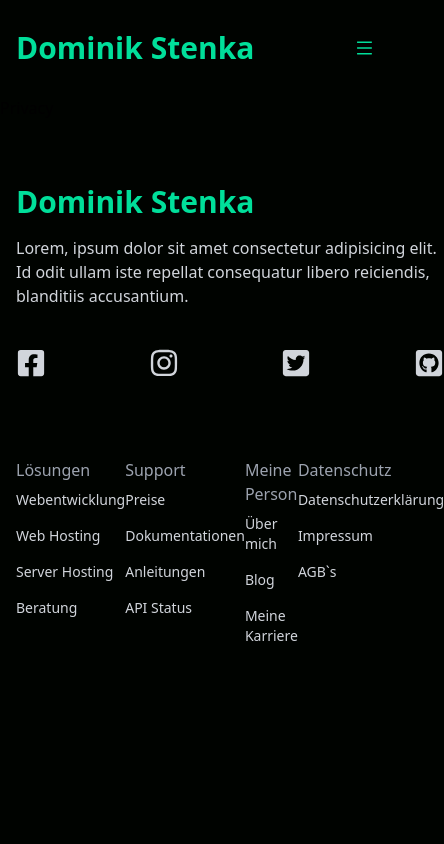
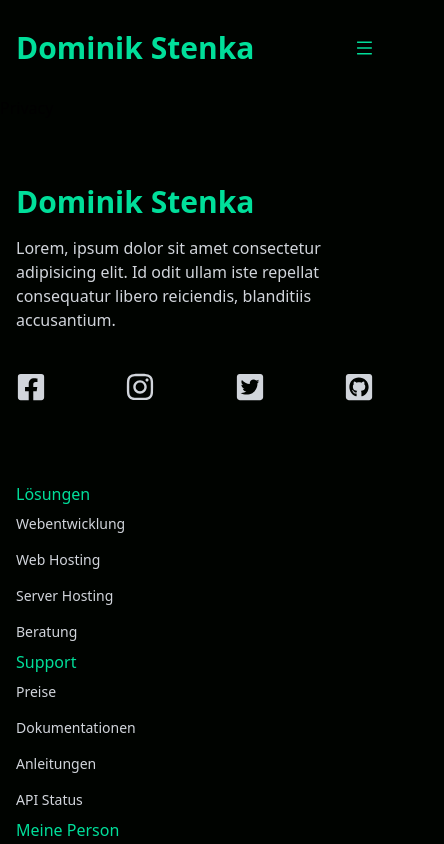
Before and after one commit to dstenka/Portfolio, a React (Create React App) app: page /privacy in a window 390 px wide. Shown: the top 844 px of the page, 444 px wide, since content can reach past the window. Built offline with nearby package versions, Linux system fonts and the light colour scheme.

Commit message:
footer responsive

```diff
--- a/src/components/Footer.jsx
+++ b/src/components/Footer.jsx
@@ -49,9 +49,9 @@ const Footer = () => {
                     </a>
                 </div>
             </div>
-            <div className="lg:col-span-2 flex justify-between mt-6">
+            <div className="md:col-span-2 grid md:grid-cols-4 sm:grid-cols-2 mt-6">
                 <div>
-                    <h6 className="font-medium text-gray-400">Lösungen</h6>
+                    <h6 className="font-medium text-[#00df9a]">Lösungen</h6>
                     <ul>
                         <li className="py-2 text-sm">Webentwicklung</li>
                         <li className="py-2 text-sm">Web Hosting</li>
@@ -60,7 +60,7 @@ const Footer = () => {
                     </ul>
                 </div>
                 <div>
-                    <h6 className="font-medium text-gray-400">Support</h6>
+                    <h6 className="font-medium text-[#00df9a]">Support</h6>
                     <ul>
                         <li className="py-2 text-sm">Preise</li>
                         <li className="py-2 text-sm">Dokumentationen</li>
@@ -69,7 +69,7 @@ const Footer = () => {
                     </ul>
                 </div>
                 <div>
-                    <h6 className="font-medium text-gray-400">Meine Person</h6>
+                    <h6 className="font-medium text-[#00df9a]">Meine Person</h6>
                     <ul>
                         <li className="py-2 text-sm">Über mich</li>
                         <li className="py-2 text-sm">Blog</li>
@@ -77,7 +77,7 @@ const Footer = () => {
                     </ul>
                 </div>
                 <div>
-                    <h6 className="font-medium text-gray-400">Datenschutz</h6>
+                    <h6 className="font-medium text-[#00df9a]">Datenschutz</h6>
                     <ul>
                         <li className="py-2 text-sm">Datenschutzerklärung</li>
                         <li className="py-2 text-sm">Impressum</li>
```
